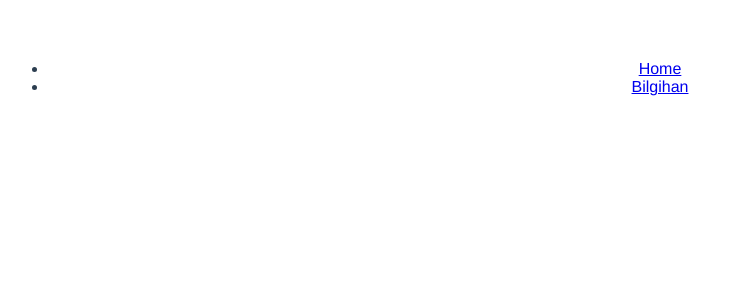
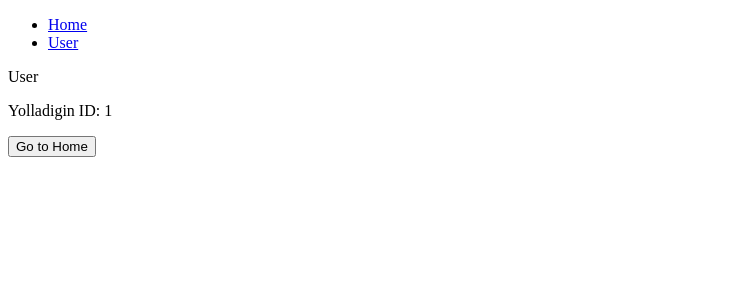
Before and after one commit to bilgihankose/vue-router-edu, a Vue app: page /user/1 in a window 1280 px wide. Shown: the top 300 px of the page, without its empty margins (0-744 px from the left). Built offline with nearby package versions, Linux system fonts and the light colour scheme.

Commit message:
changed component names

```diff
--- a/src/App.vue
+++ b/src/App.vue
@@ -17,12 +17,4 @@ export default {
 </script>
 
 <style>
-#app {
-  font-family: Avenir, Helvetica, Arial, sans-serif;
-  -webkit-font-smoothing: antialiased;
-  -moz-osx-font-smoothing: grayscale;
-  text-align: center;
-  color: #2c3e50;
-  margin-top: 60px;
-}
 </style>
--- a/src/components/Bilgihan.vue
+++ /dev/null
@@ -1,13 +0,0 @@
-<template>
-<p>Bilgihan</p>
-</template>
-
-<script>
-export default {
-  name: "Bilgihan"
-}
-</script>
-
-<style scoped>
-
-</style>
--- a/src/components/Header.vue
+++ b/src/components/Header.vue
@@ -1,7 +1,7 @@
 <template>
 <ul>
   <router-link to="/" tag="li"><a>Home</a></router-link>
-  <router-link to="/bilgihan" tag="li"><a>Bilgihan</a></router-link>
+  <router-link to="/user" tag="li"><a>User</a></router-link>
 </ul>
 </template>
 
--- a/src/components/HelloWorld.vue
+++ /dev/null
@@ -1,27 +0,0 @@
-<template>
-  <p>Hello World!</p>
-</template>
-
-<script>
-export default {
-  name: 'HelloWorld',
-}
-</script>
-
-<!-- Add "scoped" attribute to limit CSS to this component only -->
-<style scoped>
-h3 {
-  margin: 40px 0 0;
-}
-ul {
-  list-style-type: none;
-  padding: 0;
-}
-li {
-  display: inline-block;
-  margin: 0 10px;
-}
-a {
-  color: #42b983;
-}
-</style>
--- /dev/null
+++ b/src/components/Home.vue
@@ -0,0 +1,14 @@
+<template>
+  <p>Home</p>
+</template>
+
+<script>
+export default {
+  name: 'Home',
+}
+</script>
+
+<!-- Add "scoped" attribute to limit CSS to this component only -->
+<style scoped>
+
+</style>
--- /dev/null
+++ b/src/components/User.vue
@@ -0,0 +1,30 @@
+<template>
+  <div>
+    <p>User</p>
+    <p>Yolladigin ID: {{ id }}</p>
+    <button @click="navigateToHome()">Go to Home</button>
+  </div>
+
+</template>
+
+<script>
+export default {
+  name: "User",
+  data(){
+    return {
+      id: this.$route.params.id
+    }
+  },
+  methods:{
+    navigateToHome(){
+      // this.$router.push("/")
+      // this.$router.push({path: "/"})
+      this.$router.push({ name: "home"})
+    }
+  }
+}
+</script>
+
+<style scoped>
+
+</style>
```
Also changed, not shown: routes.js (+4 -4 lines).
